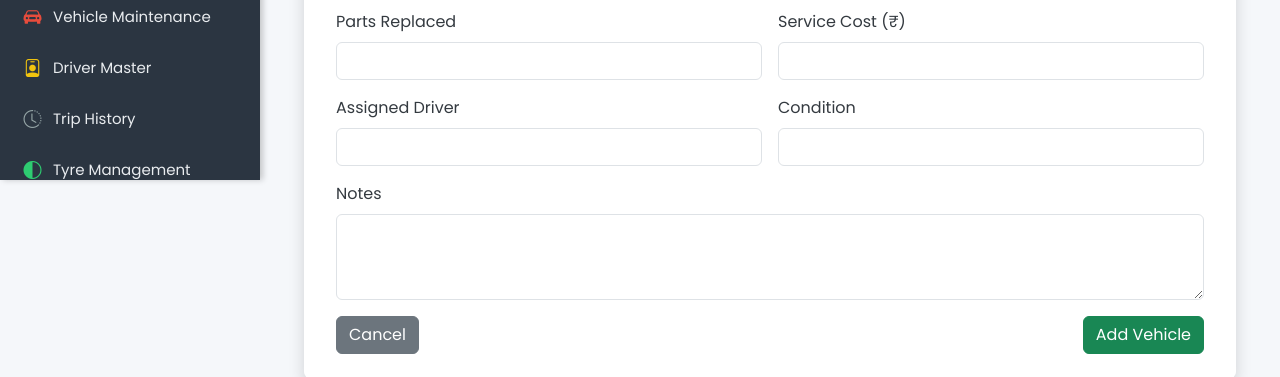
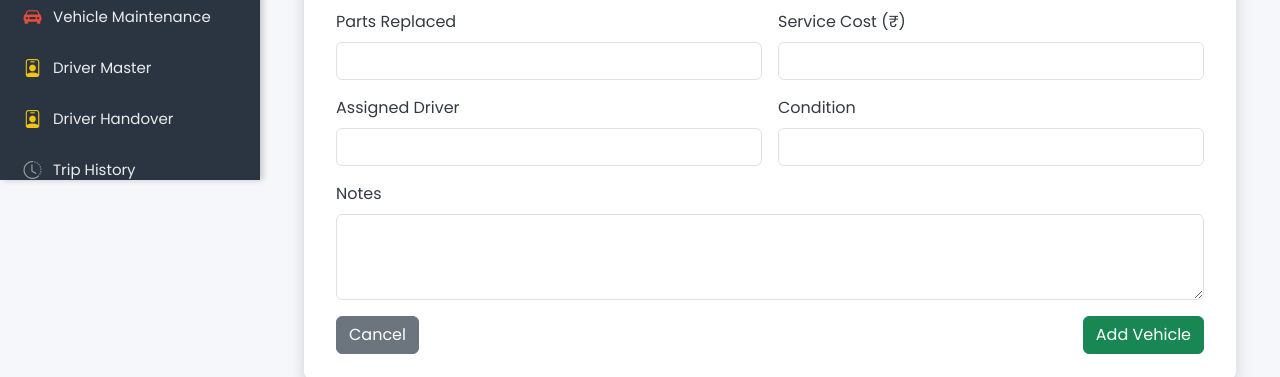
Before and after one commit to ashish86git/tms-demo, a Flask app: page /add_vehicle in a window 1280 px wide. Shown: the part 620-997 px from the top of the page. Run offline with Flask 3, Linux system fonts and the light colour scheme; some libraries are stand-ins or nearby versions.

Commit message:
Add files via upload

```diff
--- a/templates/layout.html
+++ b/templates/layout.html
@@ -266,6 +266,9 @@
     <a href="/driver_master" class="list-group-item {% if request.path == '/driver_master' %}active{% endif %}">
       <i class="bi bi-person-badge"></i> <span>Driver Master</span>
     </a>
+    <a href="/driver_handover" class="list-group-item {% if request.path == '/driver_handover' %}active{% endif %}">
+      <i class="bi bi-person-badge"></i> <span>Driver Handover</span>
+    </a>
     <a href="/trip-history" class="list-group-item {% if request.path == '/trip-history' %}active{% endif %}">
       <i class="bi bi-clock-history"></i> <span>Trip History</span>
     </a>
```
